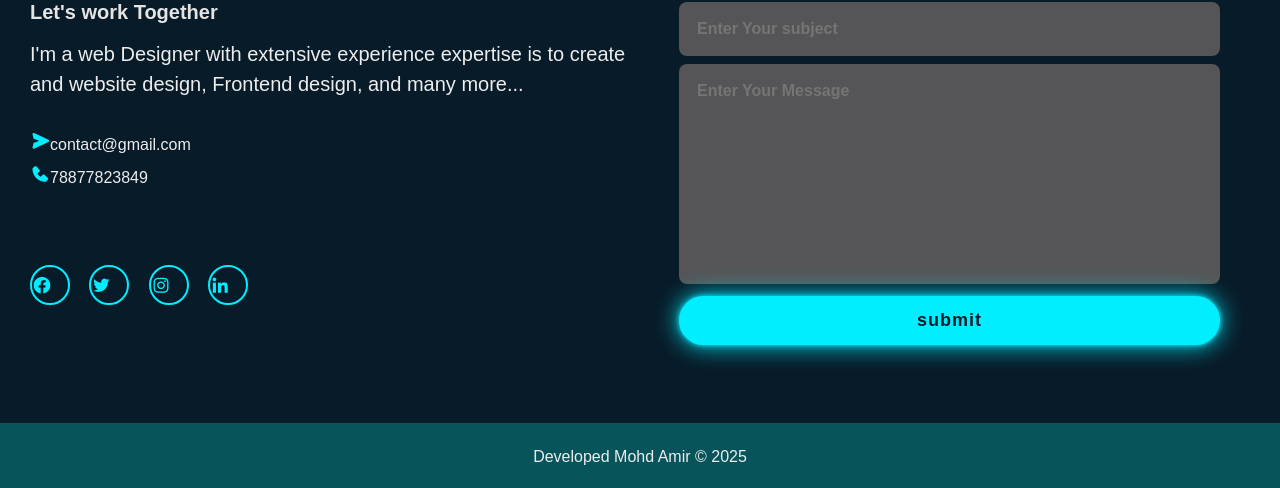
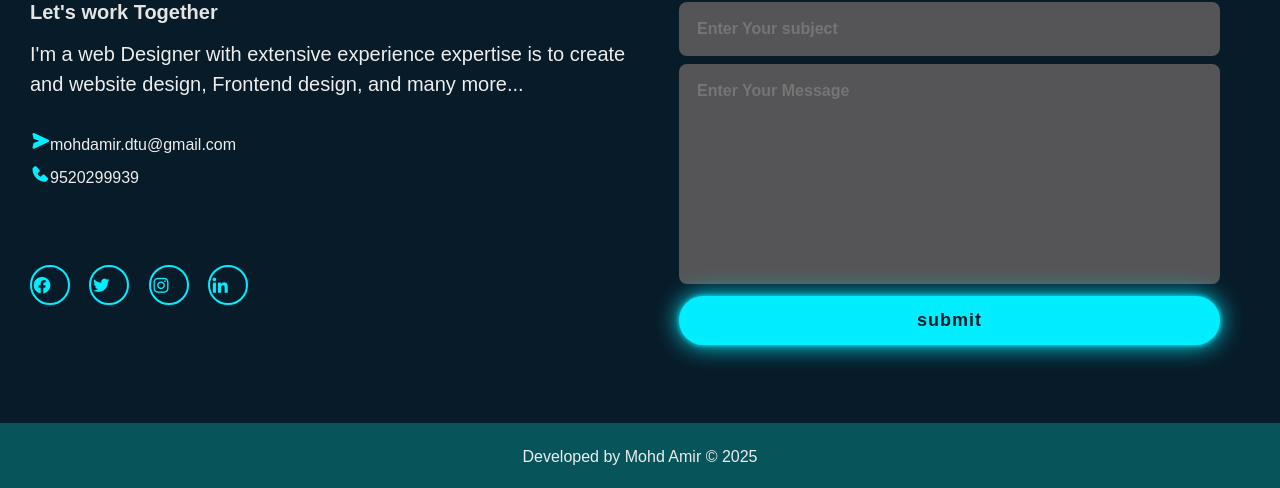
Before and after one commit to mamir7/Portfolio, a plain HTML site: page index.html in a window 1280 px wide. Shown: the part 4899-5387 px from the top of the page. Drawn offline with nearby package versions, Linux system fonts and the light colour scheme.

Commit message:
Update index.html

```diff
--- a/index.html
+++ b/index.html
@@ -229,8 +229,8 @@
         <p>I'm a web Designer with extensive experience
               expertise is to create and website design, Frontend design, and many more...</p>
     <div class="contact-list">
-        <li><i class="bx bxs-send"></i>contact@gmail.com</li>
-        <li><i class="bx bxs-phone"></i>78877823849</li>
+        <li><i class="bx bxs-send"></i>mohdamir.dtu@gmail.com</li>
+        <li><i class="bx bxs-phone"></i>9520299939</li>
     </div>
     <div class="contact-icons">
      <a href=""><i class="bx bxl-facebook-circle"></i></a>
@@ -254,7 +254,7 @@
   </section>
 
   <div class="last-text">
-    <p>Developed  Mohd Amir &copy 2025</p>
+    <p>Developed by Mohd Amir &copy 2025</p>
   </div>
   <a href="#" class="top"><i class="bx bx-up-arrow-alt"></i></a>
    <script src="main.js"></script>
```
